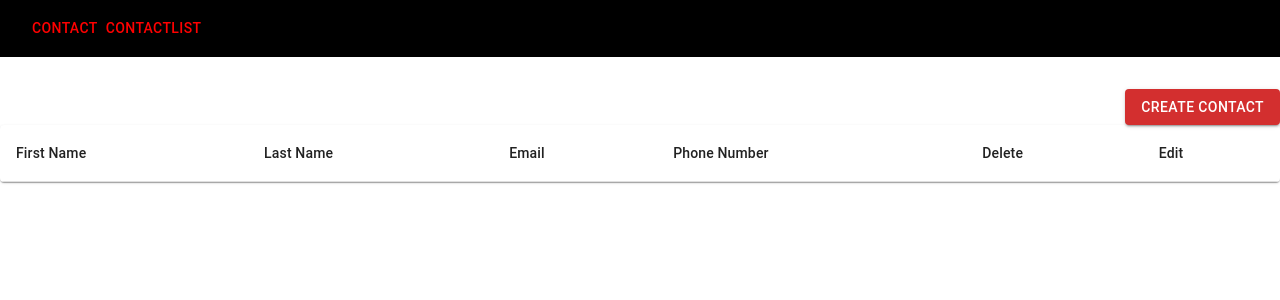
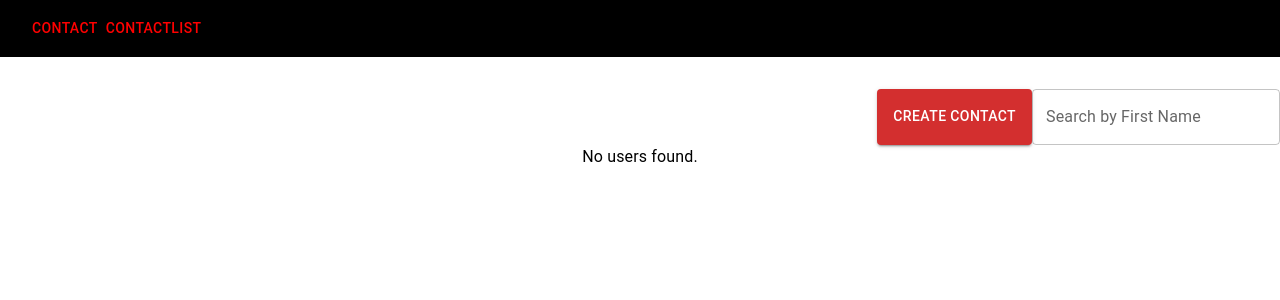
Before and after one commit to KarthikHDB657/contactCrud, a React (Create React App) app: page /contactList in a window 1280 px wide. Shown: the top 300 px of the page. Built offline with nearby package versions, Linux system fonts and the light colour scheme.

Commit message:
Updated search functionality also

```diff
--- a/src/Component/ContactList.js
+++ b/src/Component/ContactList.js
@@ -11,16 +11,19 @@ import TableHead from '@mui/material/TableHead';
 import TableRow from '@mui/material/TableRow';
 import Paper from '@mui/material/Paper';
 import DeleteIcon from '@mui/icons-material/Delete';
-import { IconButton } from '@material-ui/core';
+import { IconButton,Typography } from '@material-ui/core';
 import EditIcon from '@mui/icons-material/Edit';
 import EditDialog from './EditDialog';
 import DeleteContact from './DeleteContact';
+import SearchContact from './SearchContact';
+
 
 function ContactList() {
   const navigate = useNavigate();
   const { contacts, updateContact } = useContext(ContactContext);
   const [editDialogOpen, setEditDialogOpen] = useState(false);
   const [editingContact, setEditingContact] = useState(null);
+  const [searchKeyword, setSearchKeyword] = useState('');
 
   const handleEditClick = (contact) => {
     setEditingContact(contact);
@@ -36,13 +39,28 @@ function ContactList() {
     setEditDialogOpen(false);
   };
 
+  const handleSearch = (keyword) => {
+    setSearchKeyword(keyword);
+  };
+
+  const filteredContacts = searchKeyword
+    ? contacts.filter((contact) => contact.firstName.toLowerCase() === searchKeyword.toLowerCase())
+    : contacts;
+
   return (
     <div>
       <Box marginTop={4} display="flex" justifyContent={'flex-end'}>
         <Button type="button" variant="contained" color="error" onClick={() => navigate('/')}>
           Create Contact
         </Button>
+        <SearchContact onSearch={handleSearch} />
+
       </Box>
+
+      {filteredContacts.length === 0 ? (
+        <Typography variant="body1">No users found.</Typography>
+      ) : (
+
       <TableContainer component={Paper}>
         <Table sx={{ minWidth: 650 }}>
           <TableHead>
@@ -56,7 +74,7 @@ function ContactList() {
             </TableRow>
           </TableHead>
           <TableBody>
-            {contacts.map((contact, index) => (
+            {filteredContacts.map((contact, index) => (
               <TableRow key={index} scope="row">
                 <TableCell>{contact.firstName}</TableCell>
                 <TableCell>{contact.lastName}</TableCell>
@@ -78,7 +96,7 @@ function ContactList() {
             ))}
           </TableBody>
         </Table>
-      </TableContainer>
+      </TableContainer>)}
       {editingContact && (
         <EditDialog
           contact={editingContact}
--- /dev/null
+++ b/src/Component/SearchContact.js
@@ -0,0 +1,22 @@
+import React, { useState } from 'react';
+import TextField from '@material-ui/core/TextField';
+
+function SearchContact({ onSearch }) {
+  const [searchKeyword, setSearchKeyword] = useState('');
+
+  const handleSearchChange = (e) => {
+    setSearchKeyword(e.target.value);
+    onSearch(e.target.value);
+  };
+
+  return (
+    <TextField
+      label="Search by First Name"
+      variant="outlined"
+      value={searchKeyword}
+      onChange={handleSearchChange}
+    />
+  );
+}
+
+export default SearchContact;
```
